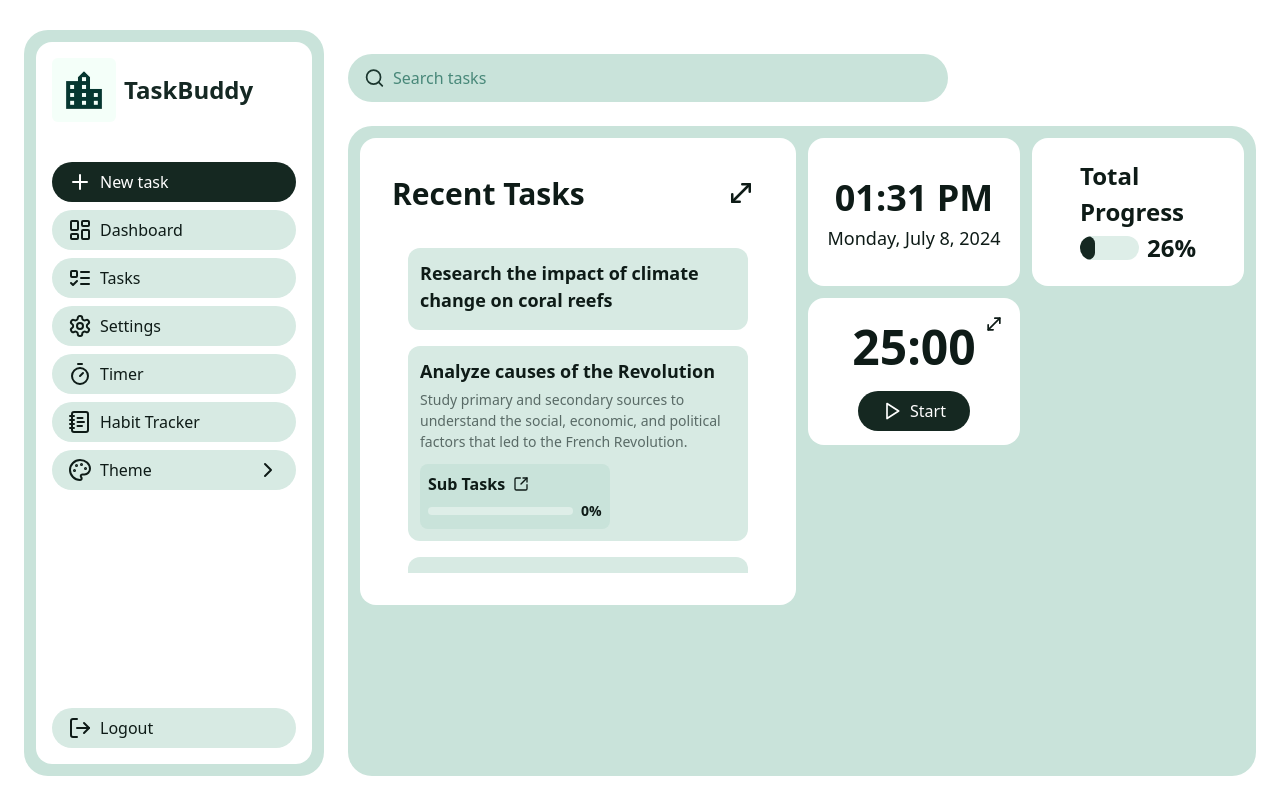
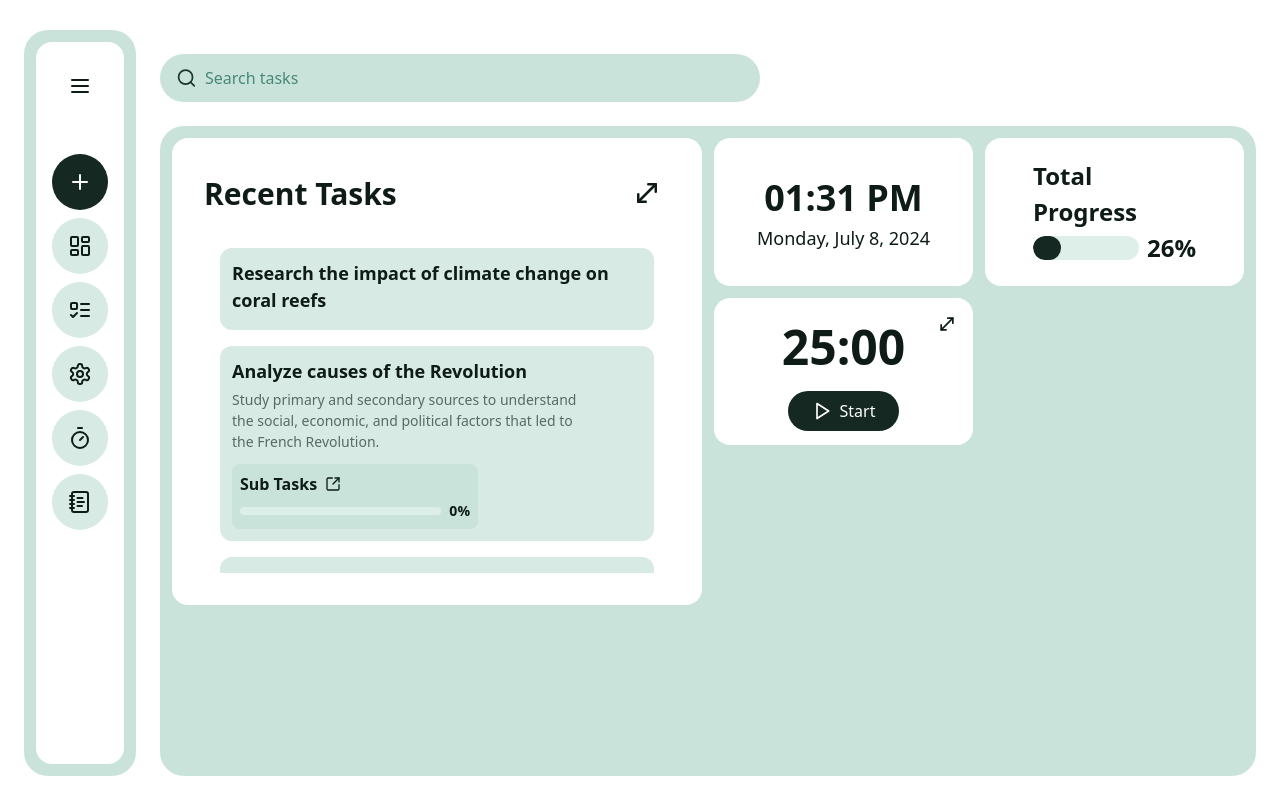
Before and after one commit to razgb/task-management-app, a React (Vite) app in the folder todo-app/: page / in a window 1280 px wide. Built offline with nearby package versions, Linux system fonts and the light colour scheme.

Commit message:
Dev 4.1 Menu Open & Close Update

```diff
--- a/todo-app/src/App.tsx
+++ b/todo-app/src/App.tsx
@@ -6,7 +6,6 @@ import LoadingWave from "./components/shared/LoadingWave";
 
 function App() {
   const { theme } = useTheme();
-
   return (
     <div
       className={`${theme} flex h-screen flex-col overflow-hidden bg-primaryBg`}
@@ -14,7 +13,7 @@ function App() {
       <LoadingWave />
 
       <div
-        className={`mx-auto flex w-full flex-1 gap-6 overflow-hidden bg-primaryBg p-6 text-text 2xl:max-w-[85dvw]`}
+        className={`3xl:max-w-[85dvw] mx-auto flex w-full flex-1 gap-6 overflow-hidden bg-primaryBg p-6 text-text`}
       >
         <Menu />
 
--- a/todo-app/src/components/menu/MenuButton.tsx
+++ b/todo-app/src/components/menu/MenuButton.tsx
@@ -9,6 +9,7 @@ type MenuButtonProps = {
   children: React.ReactNode;
   icon?: React.ReactNode;
   variant?: "default" | "contrast";
+  menuState: boolean;
 };
 
 export default function MenuButton({
@@ -16,6 +17,7 @@ export default function MenuButton({
   children,
   icon,
   variant = "default",
+  menuState,
 }: MenuButtonProps) {
   const { accessibilityTextColor, reverseAccessibilityTextColor } =
     useAccessibilityTextColor();
@@ -45,7 +47,6 @@ export default function MenuButton({
 
   return (
     <a
-      className={`flex w-full cursor-pointer select-none items-center gap-2 rounded-3xl px-4 py-2 font-medium ${buttonBgStyles}`}
       onClick={(e: React.MouseEvent<HTMLAnchorElement>) => {
         e.preventDefault();
         if (validPath) {
@@ -72,9 +73,16 @@ export default function MenuButton({
       }}
       tabIndex={0}
       aria-label={`Navigate to ${children} page inside app.`}
+      className={`flex cursor-pointer select-none justify-start ${menuState ? "gap-2 self-stretch rounded-full px-4 py-3" : "rounded-full p-4"} font-medium ${buttonBgStyles} transition-all duration-150`}
     >
       {icon && <span aria-hidden="true">{icon}</span>}
-      <span style={{ fontSize: `${fontSizes.base}px` }}>{children}</span>
+
+      <span
+        className={`${menuState ? "visible opacity-100" : "hidden"} transition-all duration-150`}
+        style={{ fontSize: `${fontSizes.base}px` }}
+      >
+        {children}
+      </span>
     </a>
   );
 }
--- a/todo-app/src/components/menu/MenuLinksToPages.tsx
+++ b/todo-app/src/components/menu/MenuLinksToPages.tsx
@@ -9,51 +9,58 @@ import {
 import MenuButton from "./MenuButton";
 import useFontSize from "../../stores/accessibility/useFontSize";
 
-export default function MenuLinksToPages() {
+export default function MenuLinksToPages({
+  menuState,
+}: {
+  menuState: boolean;
+}) {
   const fontSizes = useFontSize();
 
   return (
-    <ul className="flex flex-col gap-2">
-      <li>
+    <div className={`flex flex-col items-start gap-2`}>
       <MenuButton
         to="/task-creator"
         variant="contrast"
         icon={<Plus size={fontSizes["2xl"]} />}
+        menuState={menuState}
       >
         New task
       </MenuButton>
-      </li>
-      <li>
       <MenuButton
         to="/dashboard"
         icon={<LayoutDashboard size={fontSizes["2xl"]} />}
+        menuState={menuState}
       >
         Dashboard
       </MenuButton>
-      </li>
-      <li>
-        <MenuButton to="/tasks" icon={<ListTodo size={fontSizes["2xl"]} />}>
+      <MenuButton
+        to="/tasks"
+        icon={<ListTodo size={fontSizes["2xl"]} />}
+        menuState={menuState}
+      >
         Tasks
       </MenuButton>
-      </li>
-      <li>
-        <MenuButton to="/settings" icon={<Settings size={fontSizes["2xl"]} />}>
+      <MenuButton
+        to="/settings"
+        icon={<Settings size={fontSizes["2xl"]} />}
+        menuState={menuState}
+      >
         Settings
       </MenuButton>
-      </li>
-      <li>
-        <MenuButton to="/timer" icon={<Timer size={fontSizes["2xl"]} />}>
+      <MenuButton
+        to="/timer"
+        icon={<Timer size={fontSizes["2xl"]} />}
+        menuState={menuState}
+      >
         Timer
       </MenuButton>
-      </li>
-      <li>
       <MenuButton
         to="/habit-tracker"
         icon={<NotebookText size={fontSizes["2xl"]} />}
+        menuState={menuState}
       >
         Habit Tracker
       </MenuButton>
-      </li>
-    </ul>
+    </div>
   );
 }
--- a/todo-app/src/components/menu/ThemeAccordion.tsx
+++ b/todo-app/src/components/menu/ThemeAccordion.tsx
@@ -13,7 +13,7 @@ import useFontSize from "../../stores/accessibility/useFontSize";
 import useAccessibility from "../../stores/accessibility/useAccessibility";
 import useAccessibilityTextColor from "../../stores/accessibility/useAccessibilityTextColor";
 
-export default function ThemeAccordion() {
+export default function ThemeAccordion({ menuState }: { menuState: boolean }) {
   const fontSizes = useFontSize();
   const { accessibility } = useAccessibility();
   const {
@@ -34,7 +34,9 @@ export default function ThemeAccordion() {
   }
 
   return (
-    <div>
+    <div
+      className={`${menuState ? "opacity-100" : "hidden opacity-0"} transition`}
+    >
       <div
         role="button"
         aria-label="Show theme options."
--- a/todo-app/src/layouts/Menu.tsx
+++ b/todo-app/src/layouts/Menu.tsx
@@ -6,8 +6,13 @@ import ThemeAccordion from "../components/menu/ThemeAccordion";
 import MenuLinksToPages from "../components/menu/MenuLinksToPages";
 import useFontSize from "../stores/accessibility/useFontSize";
 import useAccessibility from "../stores/accessibility/useAccessibility";
+import { MenuIcon } from "lucide-react";
+import { useState } from "react";
 
 export default function Menu() {
+  const [menuState, setMenuState] = useState<boolean>(false);
+  const toggleMenuState = () => setMenuState((prev) => !prev);
+
   const fontSizes = useFontSize();
   const { accessibility } = useAccessibility();
   const {
@@ -25,16 +30,28 @@ export default function Menu() {
         letterSpacing: increaseLetterSpacing ? "0.1rem" : "",
         color: highContrastMode ? "#fff" : "",
       }}
-      className="text-primary mr-0 w-72 min-w-[300px] rounded-3xl bg-secondaryBg p-3"
+      className={`text-primary mr-0 rounded-3xl bg-secondaryBg p-3 ${
+        menuState ? "min-w-[300px]" : "w-fit"
+      }`}
     >
       <div
-        className="flex h-full flex-col justify-between rounded-2xl bg-primaryBg p-4"
+        className={`flex h-full flex-col justify-between rounded-2xl bg-primaryBg p-4`}
         style={{
           borderRadius: removeRoundEdges ? "0" : "",
         }}
       >
-        <div className="flex flex-col gap-2">
-          <div className="mb-8 flex flex-shrink-0 items-center justify-center gap-2 self-start">
+        <div
+          className={`flex flex-col gap-2 ${menuState ? "items-stretch" : "items-start"}`}
+        >
+          <div className={`mb-8 flex items-start`}>
+            <button
+              onClick={toggleMenuState}
+              className="active:bg-secondary-150 flex items-center justify-center rounded-full bg-transparent p-4 hover:bg-secondary-200"
+            >
+              <MenuIcon />
+            </button>
+
+            {/* <div className="flex flex-shrink-0 items-center justify-center gap-2 self-start">
               <img className="h-16 w-16 rounded-md" src={logo} alt="logo" />
               <h1
                 style={{ fontSize: `${fontSizes["2xl"]}px` }}
@@ -42,19 +59,19 @@ export default function Menu() {
               >
                 TaskBuddy
               </h1>
+            </div> */}
           </div>
 
-          <MenuLinksToPages />
+          <MenuLinksToPages menuState={menuState} />
 
-          <ThemeAccordion />
+          <ThemeAccordion menuState={menuState} />
         </div>
 
-        <div>
-          {/* temp logout button link */}
-          <MenuButton to="/dashboard" icon={<LogOut />}>
+        {/* <div>
+          <MenuButton to="/dashboard" icon={<LogOut />} menuState={menuState}>
             Logout
           </MenuButton>
-        </div>
+        </div> */}
       </div>
     </div>
   );
```
Lines whose indentation alone changed are shown as unchanged.
